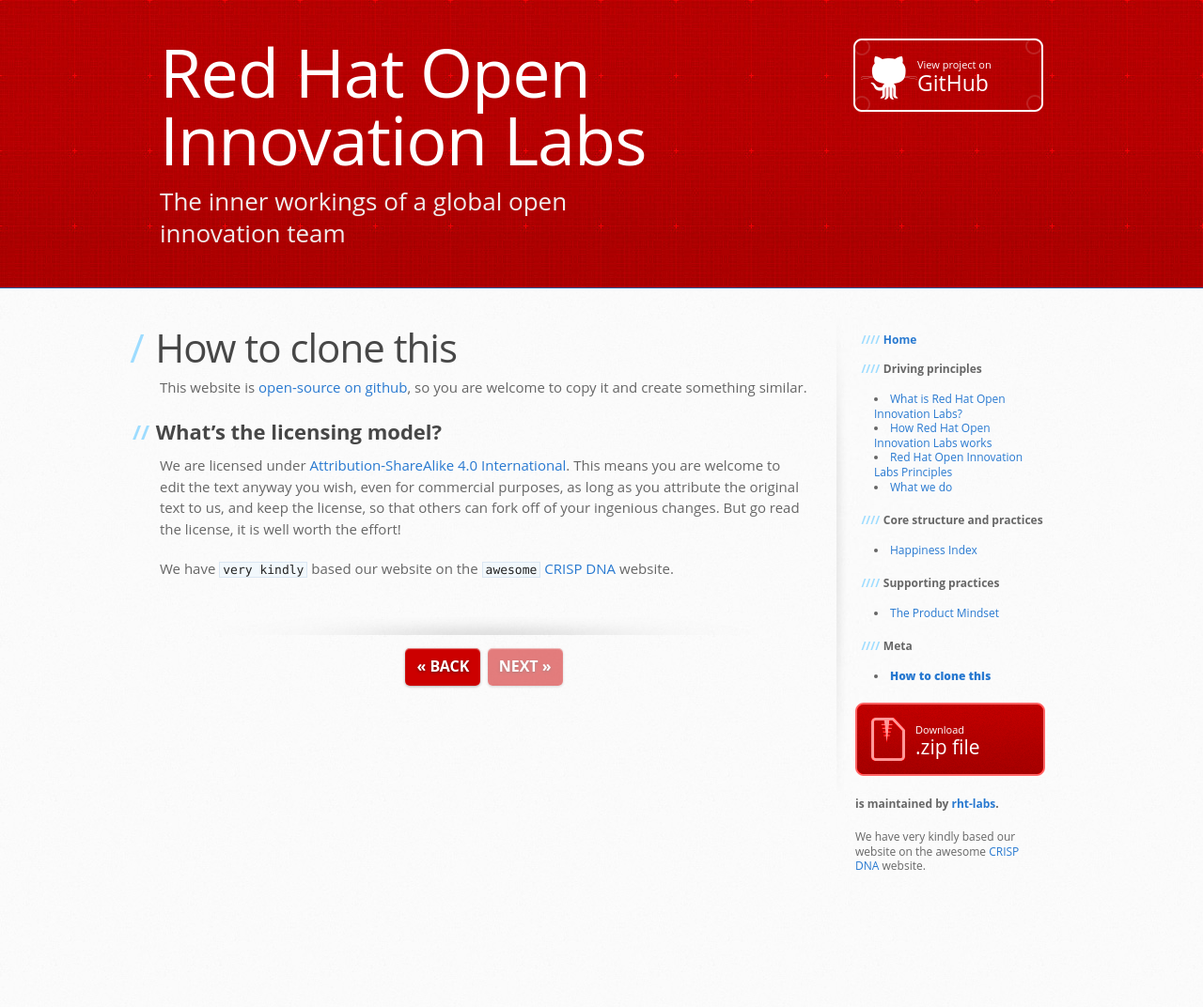
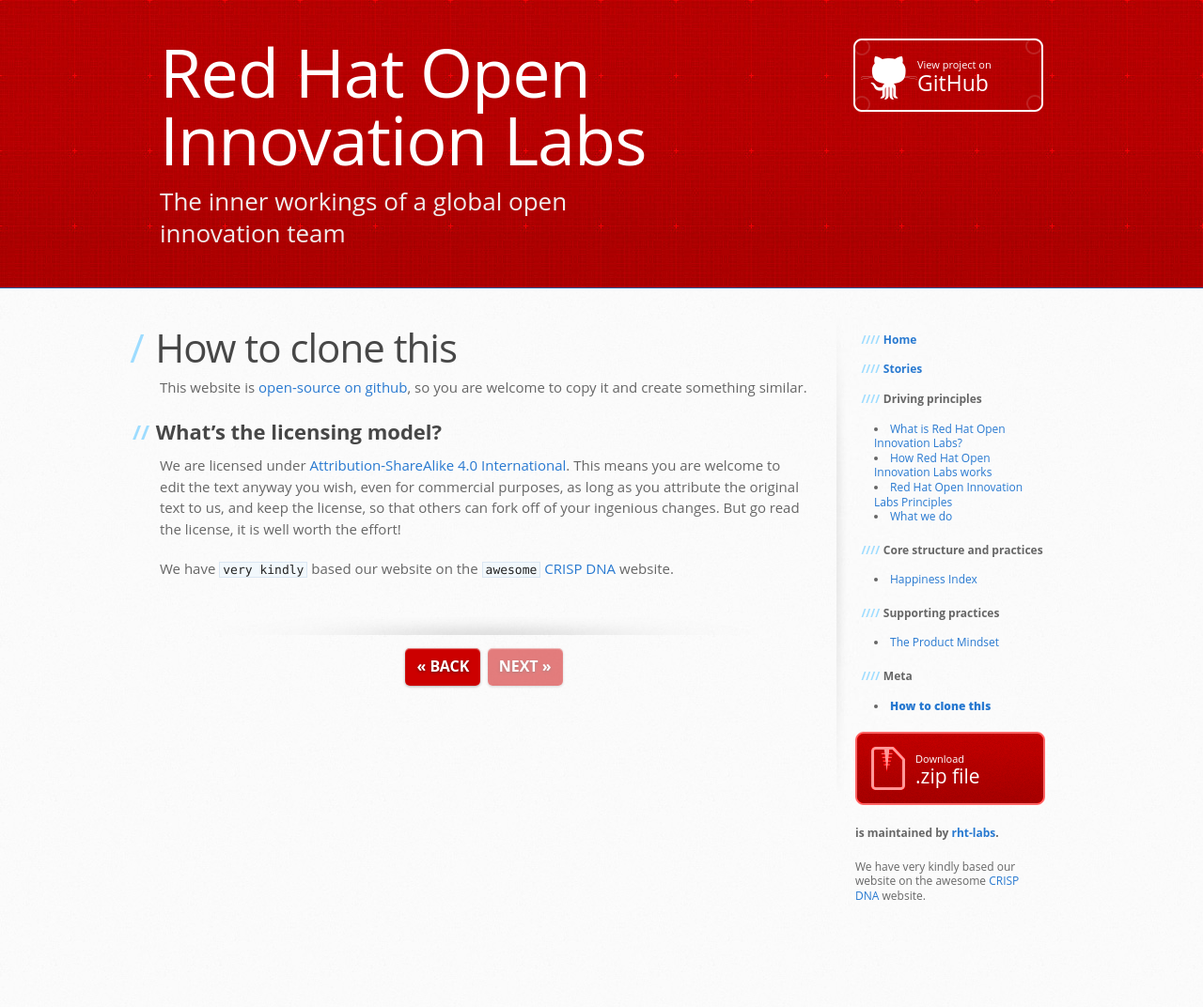
Before and after one commit to rht-labs/rht-labs.github.io, a Jekyll site: the page built from _docs/how-to-copy.md, in a window 1280 px wide. Shown: the whole page at 94% size. Built offline with Jekyll 4.4.1, drawn with Linux system fonts in a browser that asks for light colours; before the commit the page ends 1040 px from its top, so only the background shows below that.

Commit message:
🐐 add dvo nav 🐐

```diff
--- a/_includes/docs_contents.html
+++ b/_includes/docs_contents.html
@@ -1,6 +1,7 @@
 <div>
   <aside>
     <h4><a href=".">Home</a></h4>
+    <h4><a href="/stories">Stories</a></h4>
     {% for section in site.data.docs %}
     <h4>{{ section.title }}</h4>
     {% include docs_ul.html items=section.docs %}
```
